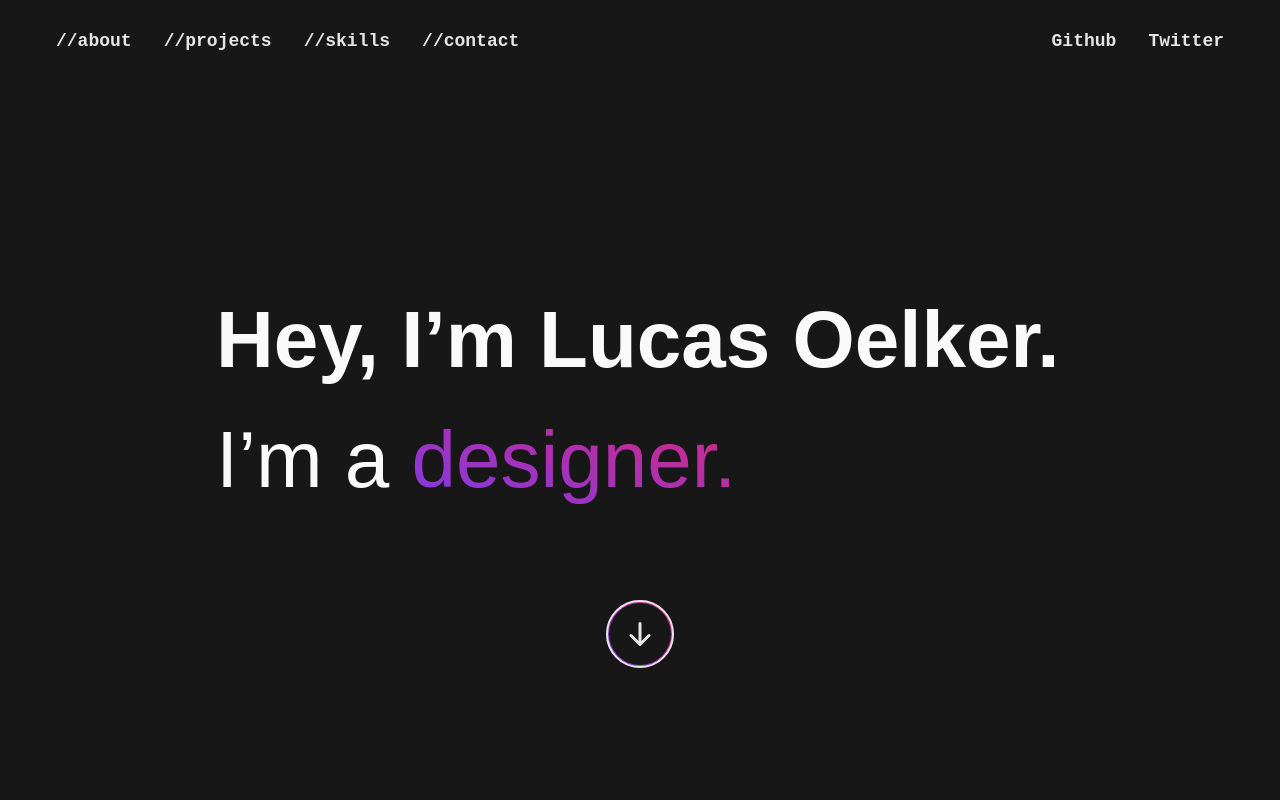
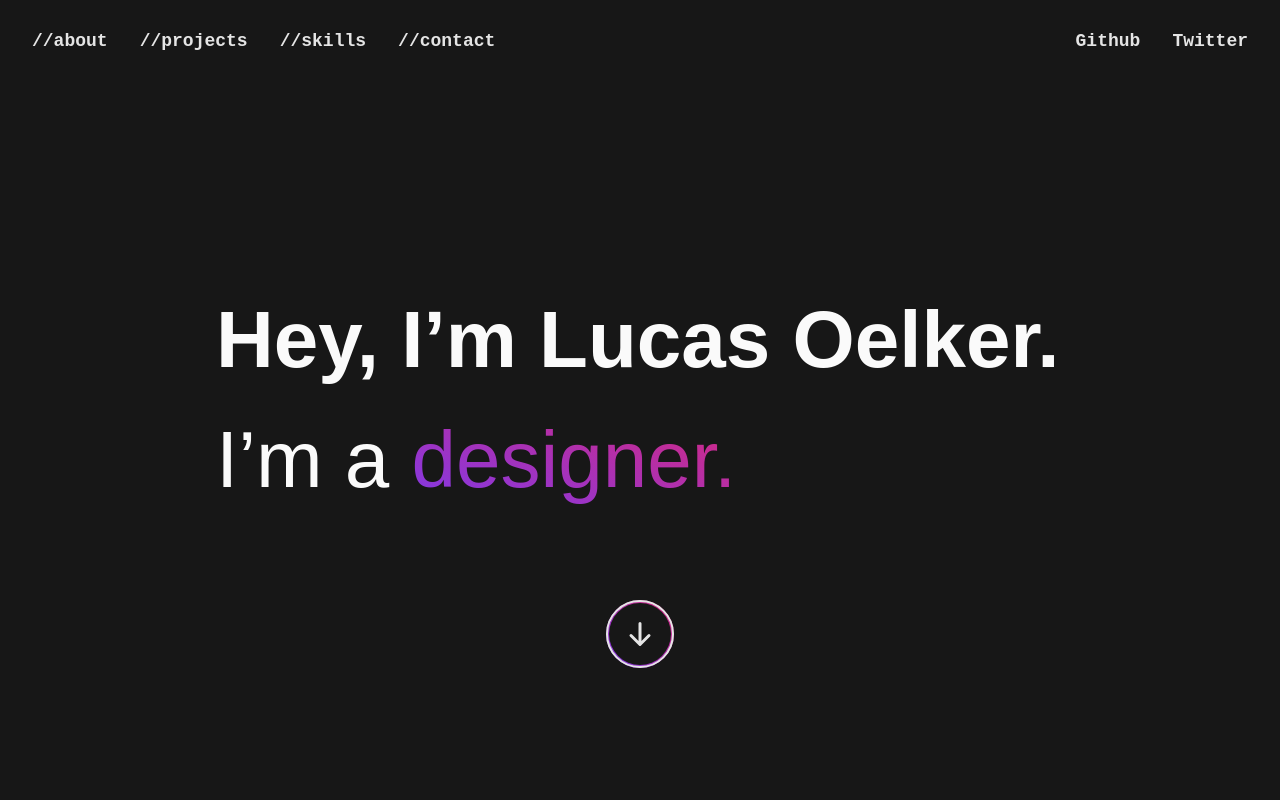
Before and after one commit to LucasOe/portfolio, a React (Vite) app: page / in a window 1280 px wide. Shown: the top 800 px of the page. Built offline with nearby package versions, Linux system fonts and the light colour scheme; what tailwindcss-3d would draw is missing.

Commit message:
Adjust Navbar padding

```diff
--- a/src/components/Footer.tsx
+++ b/src/components/Footer.tsx
@@ -5,7 +5,7 @@ export type FooterProps = React.ComponentProps<"div">;
 
 export default function Footer({ className, ...rest }: FooterProps) {
 	return (
-		<div className={twMerge("not-prose py-6 px-12 flex w-full justify-center", className)} {...rest}>
+		<div className={twMerge("not-prose p-6 flex w-full justify-center", className)} {...rest}>
 			<HashLink to="/privacy#" className="focus rounded-sm px-2 text-neutral-500 no-underline">
 				Privacy Policy
 			</HashLink>
--- a/src/components/Navbar/Navbar.tsx
+++ b/src/components/Navbar/Navbar.tsx
@@ -31,7 +31,7 @@ export default function Navbar({ links, socials, className, ...rest }: NavbarPro
 	}, []);
 
 	return (
-		<div className={twMerge("not-prose py-6 px-12 w-full", className)} {...rest}>
+		<div className={twMerge("not-prose p-6 w-full", className)} {...rest}>
 			<div className="flex h-8 items-center justify-between">
 				{/* Hamburger Menu */}
 				<div className="h-full md:hidden">
```
